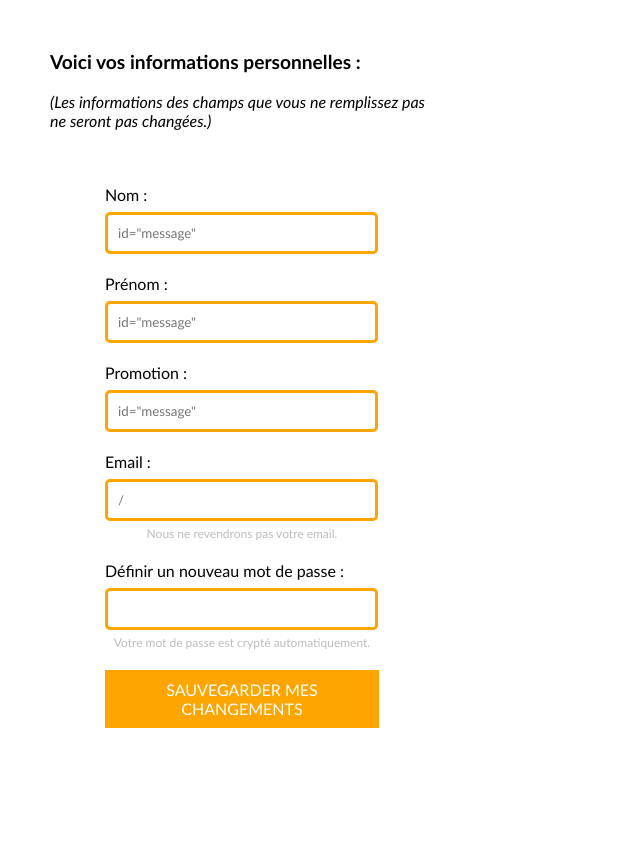
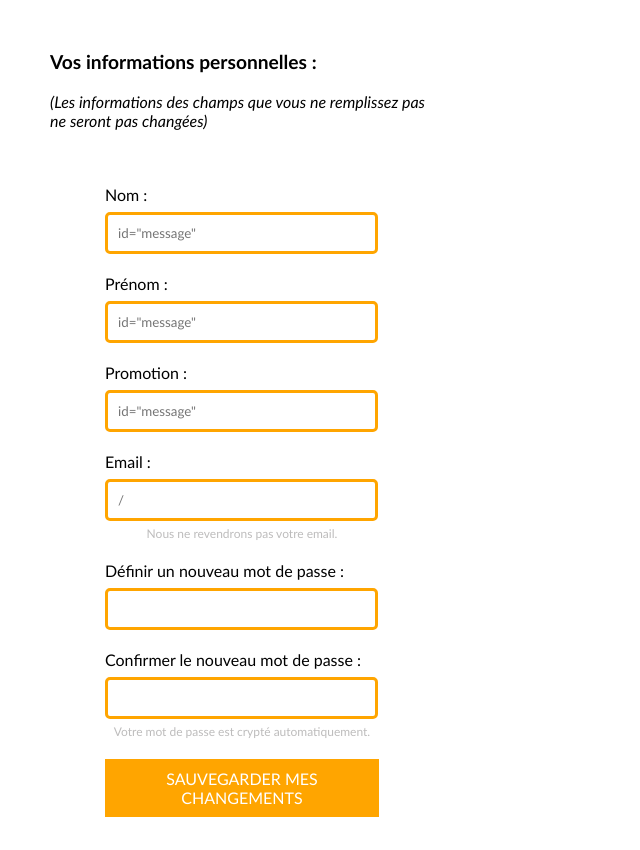
Before and after one commit to Codicam/Fablab_website, a PHP site: page /Site_Fablab/userProfile.php in a window 1280 px wide. Shown: the whole page, without its empty margins (0-640 px from the left). Run offline with PHP 8.4, Linux system fonts and the light colour scheme; data that the repository does not hold is empty.

Commit message:
Added alert for unmatching passwords

```diff
--- a/CSS/Formulaire.css
+++ b/CSS/Formulaire.css
@@ -15,7 +15,7 @@ form {
     border-radius: 5px;
 }
 .form-control2 {
-    margin-top: 10px;
+    margin-top: 8px;
     border: 3px solid orange;
     border-radius: 5px;
     height: 100px;
--- a/Controllers/updateUserInfos.php
+++ b/Controllers/updateUserInfos.php
@@ -7,7 +7,7 @@ require_once('../Models/UserModel.php');
 $columns = array('Nom_User_Utilisateurs', 'Prenom_User_Utilisateurs', 'Promo_User_Utilisateurs', 'Mail_User_Utilisateurs', 'Password_User');
 foreach ($columns as $col) {
     if (isset($_POST[$col]) && !empty($_POST[$col])) {
-        if ($col === 'Password_User') {
+        if ($col === 'Password_User' ) {
             $cryptedPwd = password_hash($_POST[$col], PASSWORD_BCRYPT);
             (new UserModel)->updateUserInfo($col, $cryptedPwd, $_SESSION['userId']);
         }
@@ -16,5 +16,4 @@ foreach ($columns as $col) {
         }
     }
 }
-
 header('Location:'.$GLOBALS['url_root'].'/Fablab.php');
--- a/userProfile.php
+++ b/userProfile.php
@@ -15,13 +15,14 @@ require_once('init/path.php');
 <div>
     <div style="text-align: left; margin: 50px 50px; width: 30%;">
         <h3>
-            <strong>Voici vos informations personnelles :</strong>
+            <strong>Vos informations personnelles :</strong>
         </h3>
         <p><br />
-            <i>(Les informations des champs que vous ne remplissez pas ne seront pas changées.)</i>
+            <i>(Les informations des champs que vous ne remplissez pas ne seront pas changées)</i>
         </p>
+
         <div class="contact-form">
-            <form action="<?php echo $GLOBALS['url_root'].'/Controllers/updateUserInfos.php' ?>" method="POST">
+            <form onSubmit="return matchingPwd();" action="<?php echo $GLOBALS['url_root'].'/Controllers/updateUserInfos.php' ?>" method="POST">
                     <div class="input">
                         <label for=Nom_User_Utilisateurs class="form-label">Nom :</label>
                         <input type="text" class="form-control" placeholder=<?php echo $userInfos[0]; ?> id="message" name="Nom_User_Utilisateurs"/>
@@ -42,6 +43,10 @@ require_once('init/path.php');
                     <div class="input">
                         <label for=Password_User class="form-label">Définir un nouveau mot de passe :</label>
                         <input type="password" class="form-control" id="password" name="Password_User">
+                    </div>
+                    <div class="input">
+                        <label for=Password_User_Confirmation class="form-label">Confirmer le nouveau mot de passe :</label>
+                        <input type="password" class="form-control" id="pwdConfirmation" name="pwdConfirmation">
                         <div class="form-subtext">Votre mot de passe est crypté automatiquement.</div>
                     </div>
                     <button type="submit" class="subbutton">Sauvegarder mes changements</button>
@@ -52,3 +57,14 @@ require_once('init/path.php');
 
 </body>
 </html>
+
+<script>
+    function matchingPwd(){
+        var pwd = document.getElementById("password").value;
+        var pwdConfirmed = document.getElementById("pwdConfirmation").value;
+        if (pwd != pwdConfirmed) {
+            alert("Les mots de passe ne correspondent pas !");
+            return false;
+        }
+    }
+</script>
```
Also changed, not shown: printpopup.php (+16 -0 lines).
